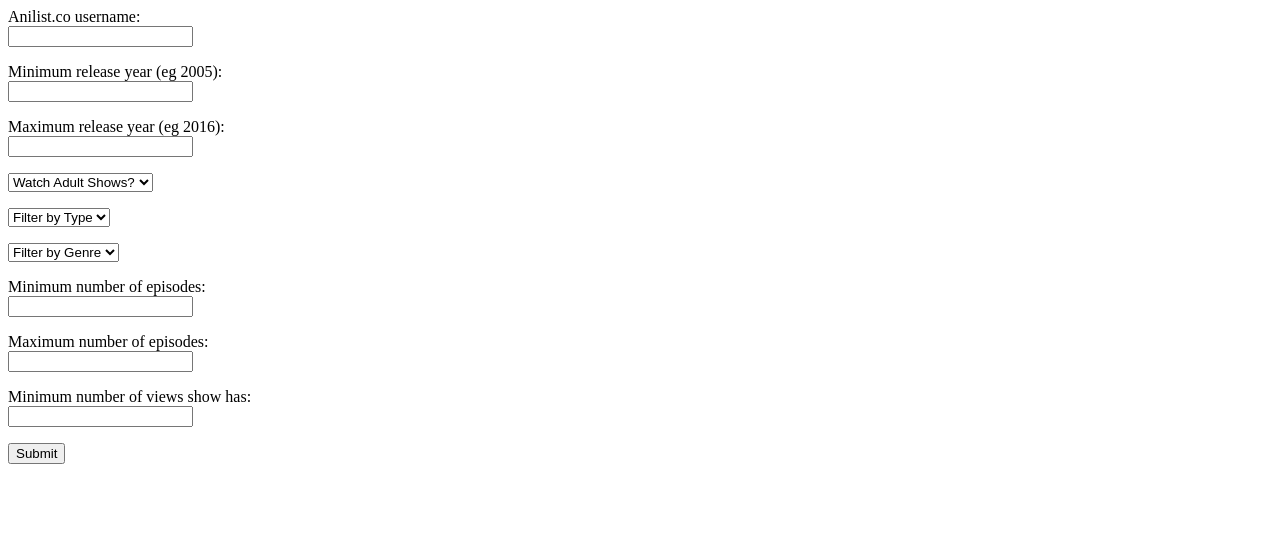
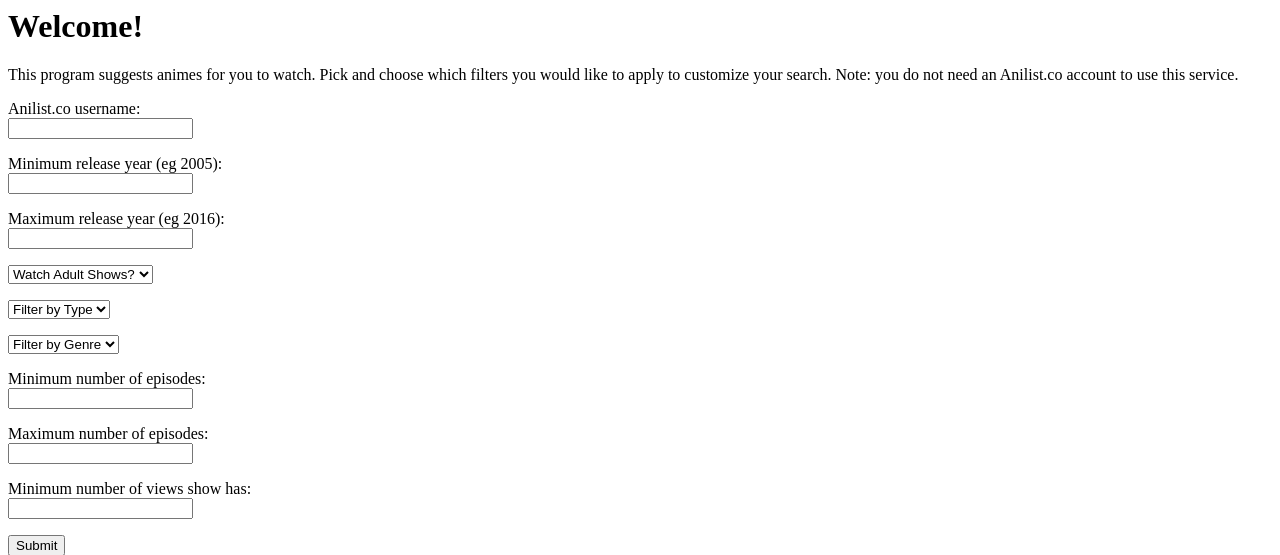
Before and after one commit to aselzler3/Anime-Reccomendation-System, a Flask app: page / in a window 1280 px wide. Shown: the top 555 px of the page. Run offline with Flask 2, Linux system fonts and the light colour scheme; parts of the project's set-up code (start-up, migrations or seed data) failed here and were passed over.

Commit message:
worked on website appearance

```diff
--- a/app/templates/base.html
+++ b/app/templates/base.html
@@ -7,9 +7,6 @@
     {% endif %}
   </head>
   <body>
-    <div>Microblog: <a href="/index">Home</a></div>
-    <div>Microblog: <a href="/rec">Recs</a></div>
-    <hr>
     {% block content %}{% endblock %}
   </body>
 </html>
--- a/app/templates/index.html
+++ b/app/templates/index.html
@@ -1,6 +1,6 @@
 {% extends "base.html" %}
 {% block content %}
-  <h1>Hi, {{ user.nickname }}!</h1>
+  <h1></h1>
   {% for post in posts %}
   <div><p>{{ post }}</b></p></div>
   {% endfor %}
--- a/app/views.py
+++ b/app/views.py
@@ -203,6 +203,18 @@ filter_by_popularity, min_popularity):
 @app.route('/')
 def submission_page():
     return '''
+        <html>
+          <head>
+            <title></title>
+            <title>Welcome to microblog</title>
+          </head>
+          <body>
+            <h1>Welcome!</h1>
+            <p>This program suggests animes for you to watch. Pick and choose which
+            filters you would like to apply to customize your search. Note: you do not
+            need an Anilist.co account to use this service.</p>
+          </body>
+        </html>
         <form action="/recommendation" method='POST' >
             Anilist.co username: <br>
             <input type="text" name="user_name" /><br>
```
Also changed, not shown: 1 other file.
